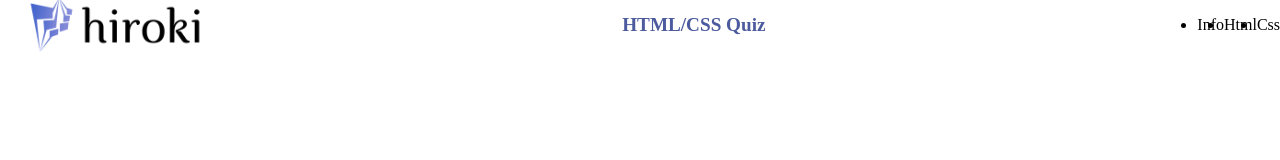
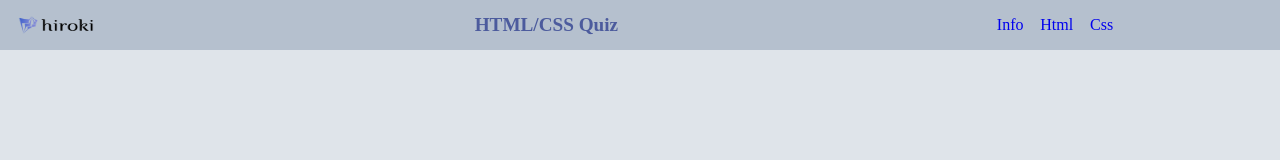
Before and after one commit to DevPuddle/form-practice-0, a plain HTML site: page index.html in a window 1280 px wide. Drawn offline with Linux system fonts and the light colour scheme.

Commit message:
added more content

```diff
--- a/index.html
+++ b/index.html
@@ -12,9 +12,9 @@
             <h1 class="quiz-title">HTML/CSS Quiz</h1>
             <nav>
                 <ul>
-                    <li>Info</li>
-                    <li>Html</li>
-                    <li>Css</li>
+                    <li><a href="#">Info</a></li>
+                    <li><a href="#">Html</a></li>
+                    <li><a href="#">Css</a></li>
                 </ul>
             </nav>
         </header>
--- a/styles.css
+++ b/styles.css
@@ -1,5 +1,6 @@
 body {
     margin: 0;
+    background: #dfe4ea;
 }
 
 header {
@@ -9,11 +10,13 @@ header {
     top: 0;
     justify-content: space-between;
     align-items: center;
+    background: #b5c0ce;
 }
 
 #logo {
-    width: max(100px, 18vw);
-
+    width: max(100px, 1vw);
+    aspect-ratio: 15 /11;
+    padding: 0.4rem;
 }
 
 .quiz-title, img{
@@ -33,3 +36,31 @@ h1 {
     font-size: min(5vw, 1.2em);
     text-align: center;
   }
+
+  nav {
+    width: 50%;
+    max-width: 300px;
+  }
+
+  ul li {
+    font-size: 16px;
+  }
+
+  li a {
+    text-decoration: none;
+
+  }
+
+  li {
+    list-style-type: none;
+  }
+
+  nav > ul {
+    display: flex;
+    justify-content: space-evenly;
+    flex-wrap: wrap;
+    /* align-items: center; */
+    padding-inline-start: 0;
+    margin-block: 0;
+    height: 100%;
+  }
```
